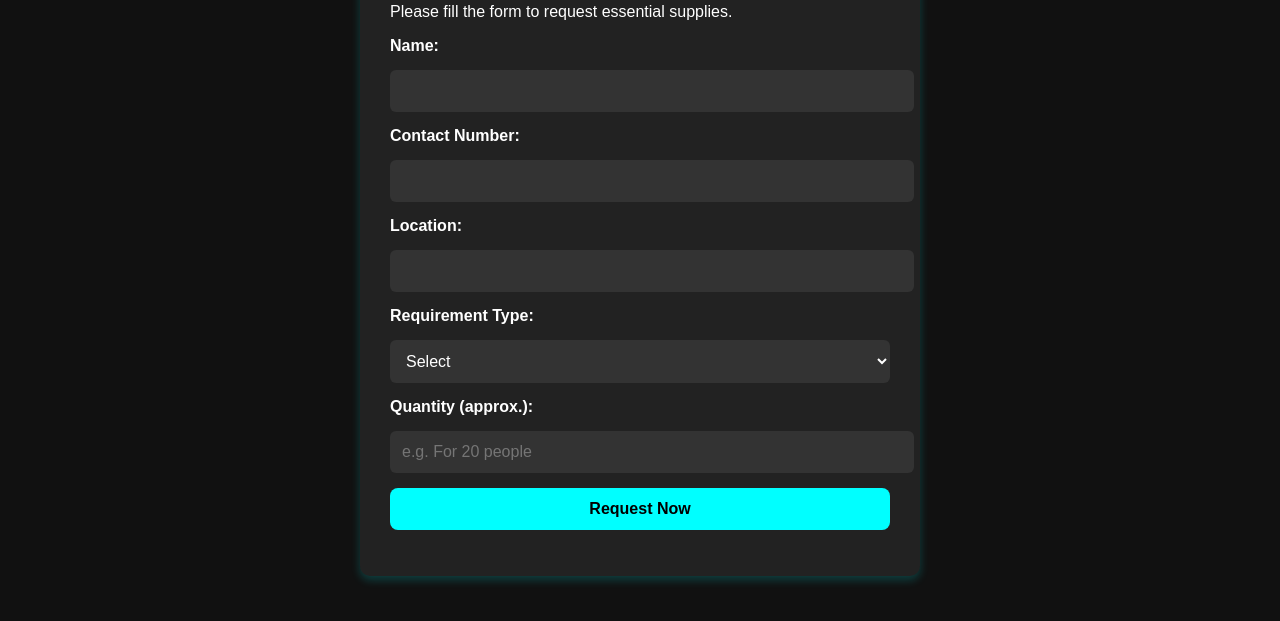
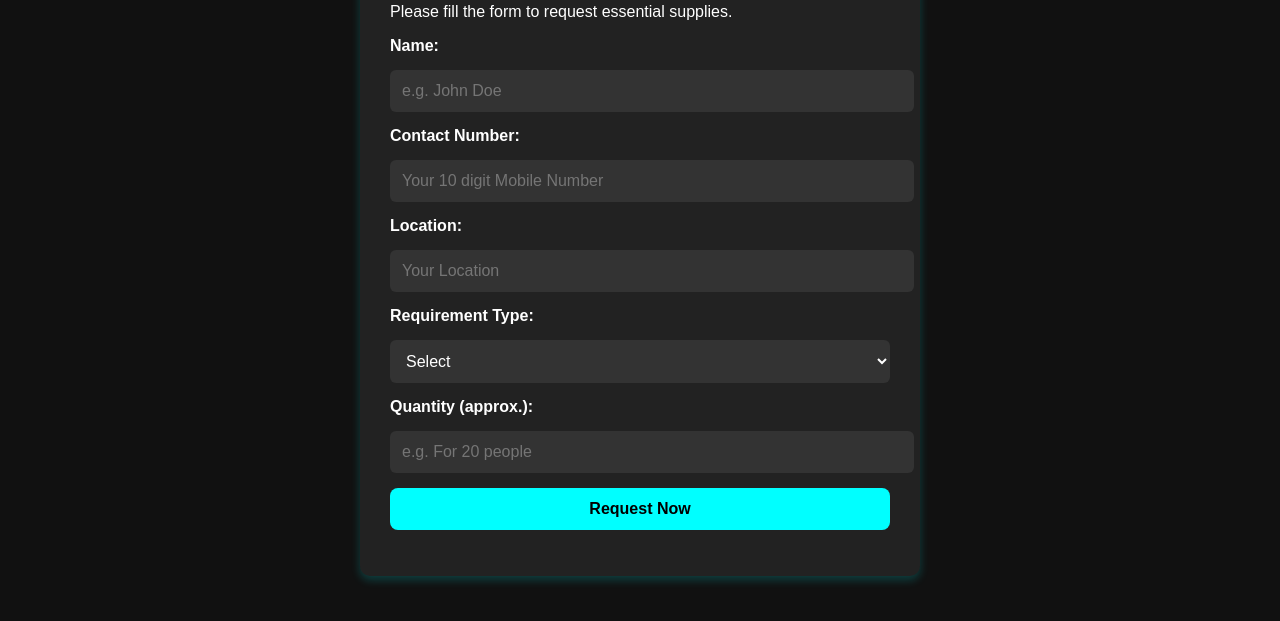
Before and after one commit to kritagya05/Disaster-Coordination-System, a website: page request-food-water.html in a window 1280 px wide. Shown: the part 225-846 px from the top of the page. Drawn offline with Linux system fonts and the light colour scheme.

Commit message:
some changes

```diff
--- a/request-food-water.html
+++ b/request-food-water.html
@@ -23,13 +23,13 @@
     <p>Please fill the form to request essential supplies.</p>
     <form id="foodWaterForm" action="https://formsubmit.co/kritagyay2006@gmail.com" method="POST">
       <label>Name:</label>
-      <input type="text" name="Name" required />
+      <input type="text" name="Name" placeholder="e.g. John Doe" required />
 
       <label>Contact Number:</label>
-      <input type="number" name="Contact" required />
+      <input type="number" name="Contact" placeholder="Your 10 digit Mobile Number" required />
 
       <label>Location:</label>
-      <input type="text" name="Location" required />
+      <input type="text" name="Location" placeholder="Your Location" required />
 
       <label>Requirement Type:</label>
       <select name="Requirement" required>
@@ -55,7 +55,6 @@
       document.getElementById("navLinks").classList.toggle("show");
     }
 
-    // Reset form after submission
     document.getElementById("foodWaterForm").addEventListener("submit", function () {
       setTimeout(() => {
         document.getElementById("foodWaterForm").reset();
```
Also changed, not shown: request-evacuation.html (+1 -1 lines).
